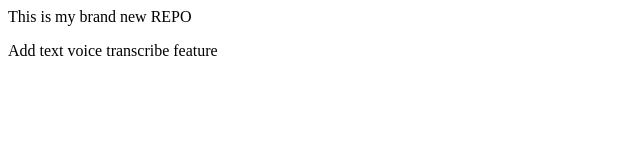
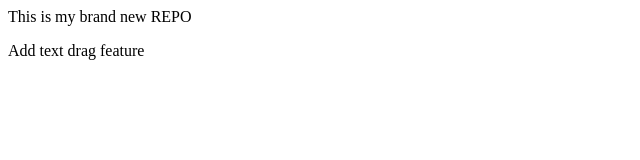
Before and after one commit to rehan-ahmad10/demo.repo, a plain HTML site: page index.html in a window 1280 px wide. Shown: the full height of the page, 0-640 px from the left. Drawn offline with Linux system fonts and the light colour scheme.

Commit message:
Add drag feature

```diff
--- a/index.html
+++ b/index.html
@@ -1,2 +1,2 @@
 <p> This is my brand new REPO</p>
-<p> Add text voice transcribe feature</p>
+<p> Add text drag feature</p>
```
